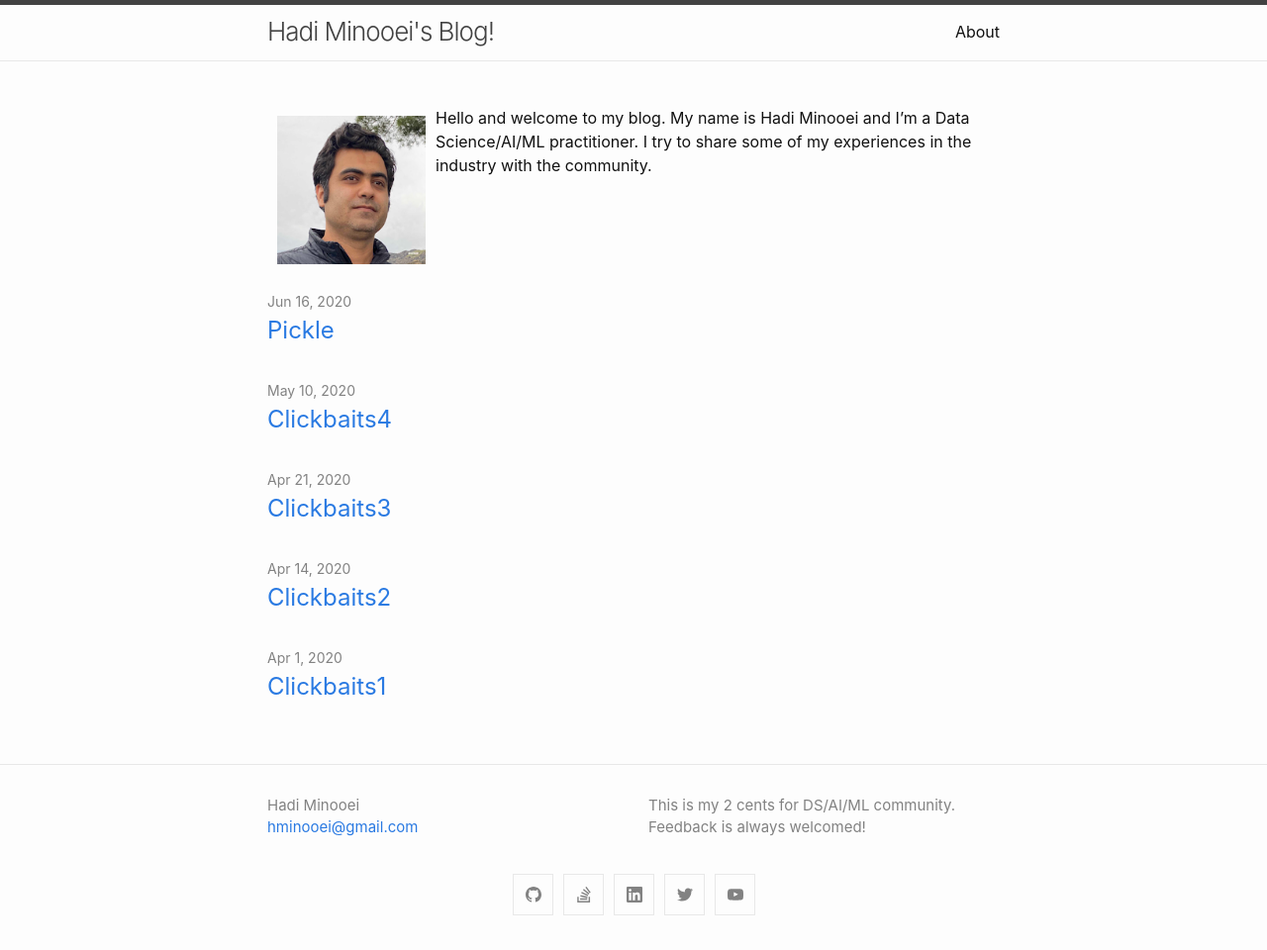
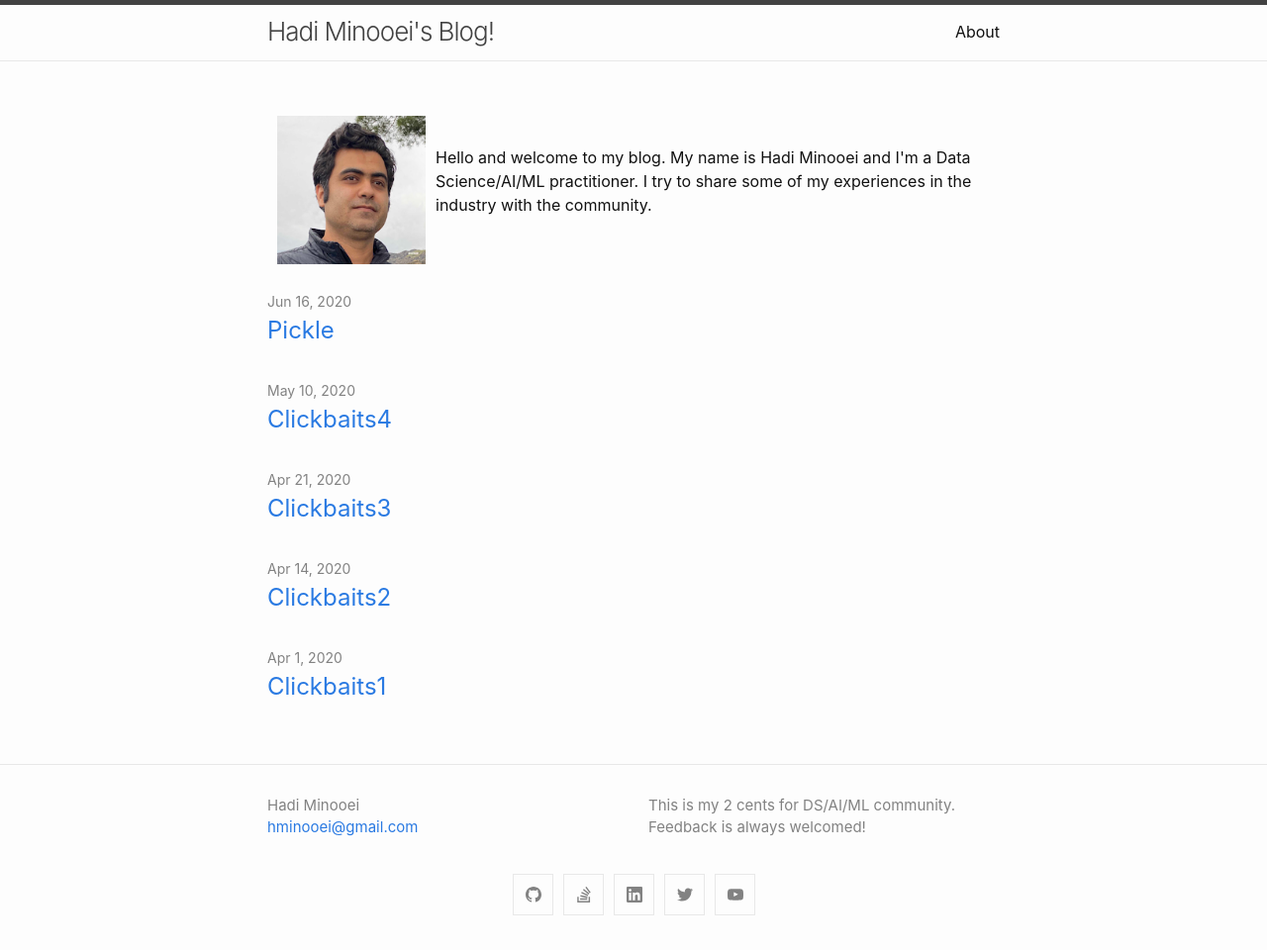
Before and after one commit to hminooei/hminooei.github.io, a Jekyll site: the page built from index.md, in a window 1280 px wide. Shown: the whole page at 99% size. Built offline with Jekyll 4.4.1, drawn with Linux system fonts in a browser that asks for light colours; our own code applies the rules of GitHub Pages for plain Markdown files.

Commit message:
Display bio text inside of image with padding top

```diff
--- a/index.md
+++ b/index.md
@@ -1,3 +1,5 @@
 <img alt="Hadi Minooei" title="Hadi Minooei" src="/images/apple-touch-icon.png" style="float:left;padding: 10px;width: 150px;margin-bottom: 15px;">
 
-Hello and welcome to my blog. My name is Hadi Minooei and I'm a Data Science/AI/ML practitioner. I try to share some of my experiences in the industry with the community.
+<p style="padding-top: 40px;">
+  Hello and welcome to my blog. My name is Hadi Minooei and I'm a Data Science/AI/ML practitioner. I try to share some of my experiences in the industry with the community.
+</p>
```
